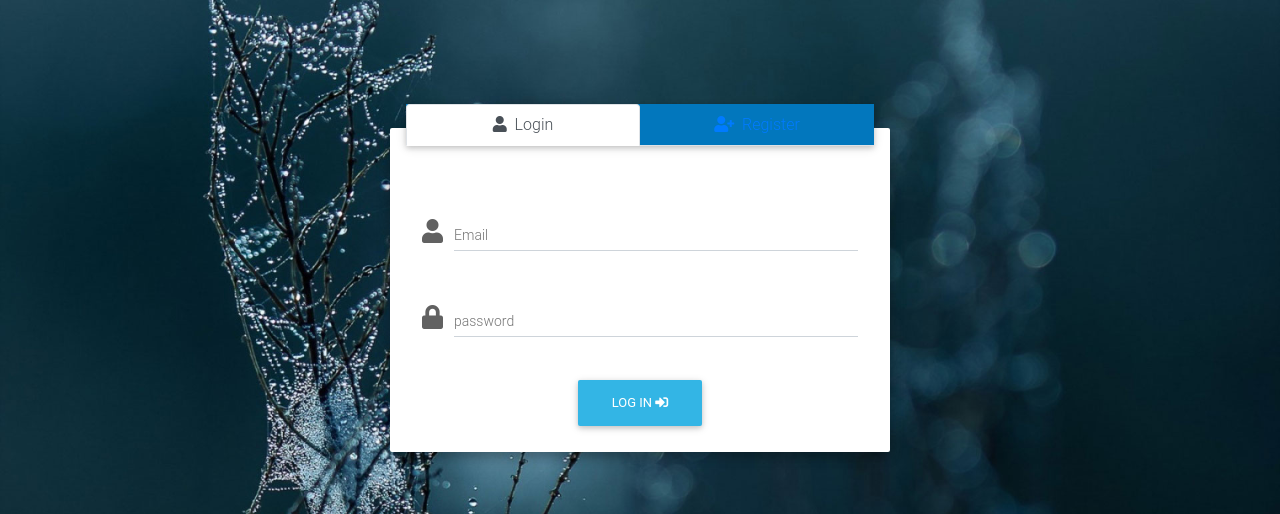
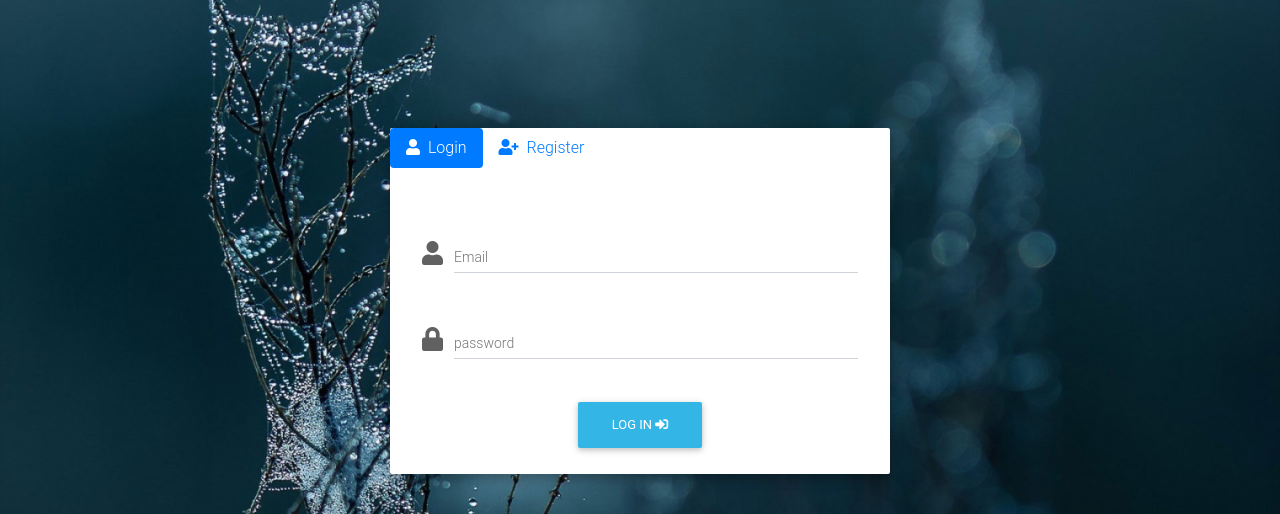
Before and after one commit to SulemanSaeed047/SkinDiseaseDetectionSystem, a Django app: page / in a window 1280 px wide. Shown: the top 514 px of the page. Run offline with Django 4.2, Linux system fonts and the light colour scheme; some libraries are stand-ins or nearby versions.

Commit message:
SignUp Design Error Solved

```diff
--- a/mysite/templates/signup.html
+++ b/mysite/templates/signup.html
@@ -69,7 +69,7 @@
 
         <!-- Nav tabs -->
 
-        <ul class="nav nav-tabs md-tabs tabs-2 light-blue darken-3" role="tablist">
+        <ul  class="nav nav-pills" role="tablist">
 
             <li class="nav-item">
 
```
